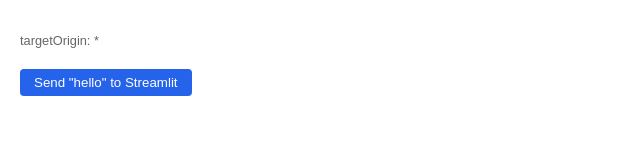
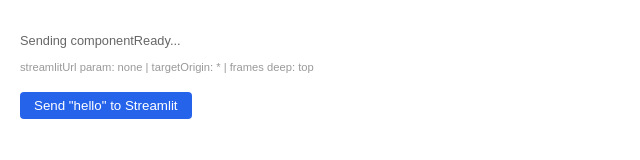
Before and after one commit to ATG-Data-Engineering/textql-streamlit-components, a plain HTML site: page test_component.html in a window 1280 px wide. Shown: the whole page, without its empty margins (0-640 px from the left). Drawn offline with Linux system fonts and the light colour scheme.

Commit message:
Try window.top + retry loop for setComponentReady

```diff
--- a/test_component.html
+++ b/test_component.html
@@ -3,47 +3,71 @@
 <head><meta charset="UTF-8"/></head>
 <body style="font-family:sans-serif;padding:12px;background:#fff;">
 <p id="status" style="color:#666;font-size:.8rem;">Initialising...</p>
+<p id="origin" style="color:#999;font-size:.7rem;"></p>
 <button onclick="sendHello()" style="margin-top:8px;padding:6px 14px;background:#2563eb;color:#fff;border:none;border-radius:4px;cursor:pointer;">
   Send "hello" to Streamlit
 </button>
 
 <script>
-// Read the streamlitUrl query param — Streamlit passes this so we know
-// the exact origin to target with postMessage
 const params = new URLSearchParams(window.location.search);
 const streamlitUrl = params.get('streamlitUrl');
 const targetOrigin = streamlitUrl ? new URL(streamlitUrl).origin : '*';
 
-document.getElementById('status').textContent = 'targetOrigin: ' + targetOrigin;
+document.getElementById('origin').textContent =
+  'streamlitUrl param: ' + (streamlitUrl || 'none') +
+  ' | targetOrigin: ' + targetOrigin +
+  ' | frames deep: ' + (window === window.top ? 'top' : window === window.parent ? 'one level' : 'nested');
+
+// Try posting to both parent and top — one of them is Streamlit
+function postToStreamlit(msg) {
+  try { window.parent.postMessage(msg, targetOrigin); } catch(e) {}
+  try { window.parent.postMessage(msg, '*'); } catch(e) {}
+  if (window.top !== window.parent) {
+    try { window.top.postMessage(msg, targetOrigin); } catch(e) {}
+    try { window.top.postMessage(msg, '*'); } catch(e) {}
+  }
+}
 
 const Streamlit = {
   setComponentReady: function() {
-    window.parent.postMessage({ type: 'streamlit:componentReady', apiVersion: 1 }, targetOrigin);
+    postToStreamlit({ type: 'streamlit:componentReady', apiVersion: 1 });
   },
   setComponentValue: function(value) {
-    window.parent.postMessage({ type: 'streamlit:setComponentValue', value: value }, targetOrigin);
+    postToStreamlit({ type: 'streamlit:setComponentValue', value: value });
   },
   setFrameHeight: function(h) {
-    window.parent.postMessage({ type: 'streamlit:setFrameHeight', height: h }, targetOrigin);
+    postToStreamlit({ type: 'streamlit:setFrameHeight', height: h });
   },
   onRender: function(cb) {
     window.addEventListener('message', function(e) {
-      if (e.data.type === 'streamlit:render') cb(e);
+      if (e.data && e.data.type === 'streamlit:render') cb(e);
     });
   }
 };
 
-Streamlit.setFrameHeight(100);
+document.getElementById('status').textContent = 'Sending componentReady...';
+Streamlit.setFrameHeight(120);
 Streamlit.setComponentReady();
 
+// Retry setComponentReady a few times in case of timing issues
+let attempts = 0;
+const retry = setInterval(function() {
+  if (attempts++ < 5) {
+    Streamlit.setComponentReady();
+  } else {
+    clearInterval(retry);
+  }
+}, 500);
+
 Streamlit.onRender(function(e) {
-  document.getElementById('status').textContent = 'Render received! args: ' + JSON.stringify(e.data.args);
+  clearInterval(retry);
+  document.getElementById('status').textContent = 'SUCCESS — render received! args: ' + JSON.stringify(e.data.args);
   Streamlit.setFrameHeight(document.body.scrollHeight + 10);
 });
 
 function sendHello() {
   Streamlit.setComponentValue('hello from iframe');
-  document.getElementById('status').textContent = 'Value sent to Streamlit!';
+  document.getElementById('status').textContent = 'Value sent!';
 }
 </script>
 </body>
```
